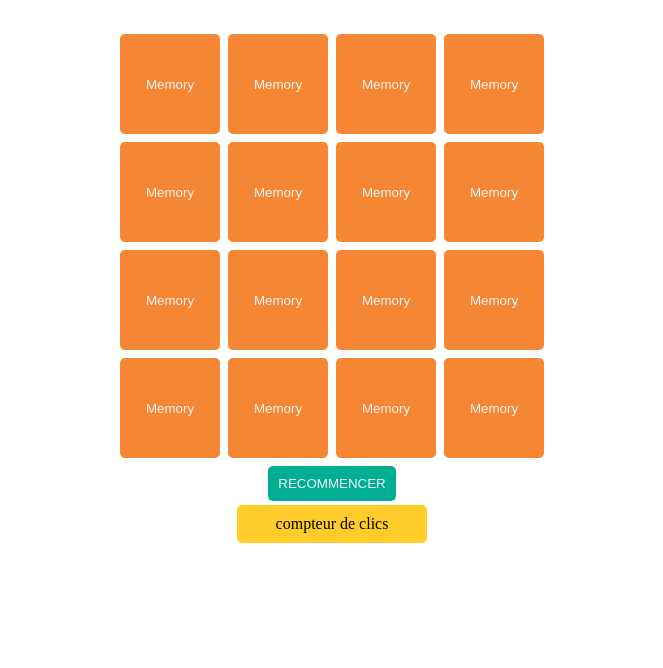
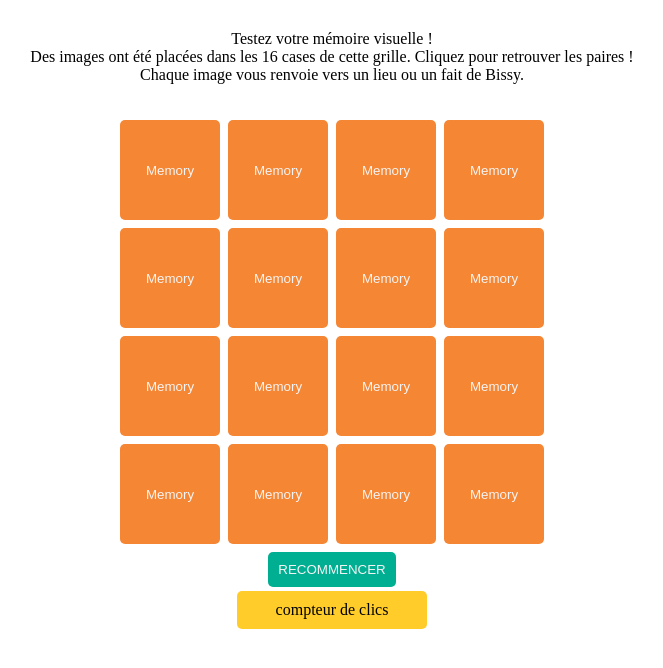
Before and after one commit to luckyluchie/Memory-Game, a plain HTML site: page index.html in a window 1280 px wide. Shown: the part 82-750 px from the top of the page, without its empty margins (308-971 px from the left). Drawn offline with Linux system fonts and the light colour scheme.

Commit message:
creation text for rules in the html

```diff
--- a/index.html
+++ b/index.html
@@ -9,7 +9,9 @@
 <body>
   <div class="container-memory">
     <h2 class="title-memory">Memory Game</h2>
+    <span>Testez votre mémoire visuelle !<br>Des images ont été placées dans les 16 cases de cette grille. Cliquez pour retrouver les paires !<br>Chaque image vous renvoie vers un lieu ou un fait de Bissy.</span>
     <div class="memory-grid">
+
       <!-- espace pour grille-->
     </div>
     <button class="restart">Recommencer</button>
--- a/style-memory.scss
+++ b/style-memory.scss
@@ -7,6 +7,10 @@
   text-transform: uppercase;
   font-size: 2.5rem;
   color: #007965;
+}
+
+.memory-grid {
+  margin-top: 2rem;;
 }
 
 button {
```
Also changed, not shown: style-memory.css, 1 other file.
